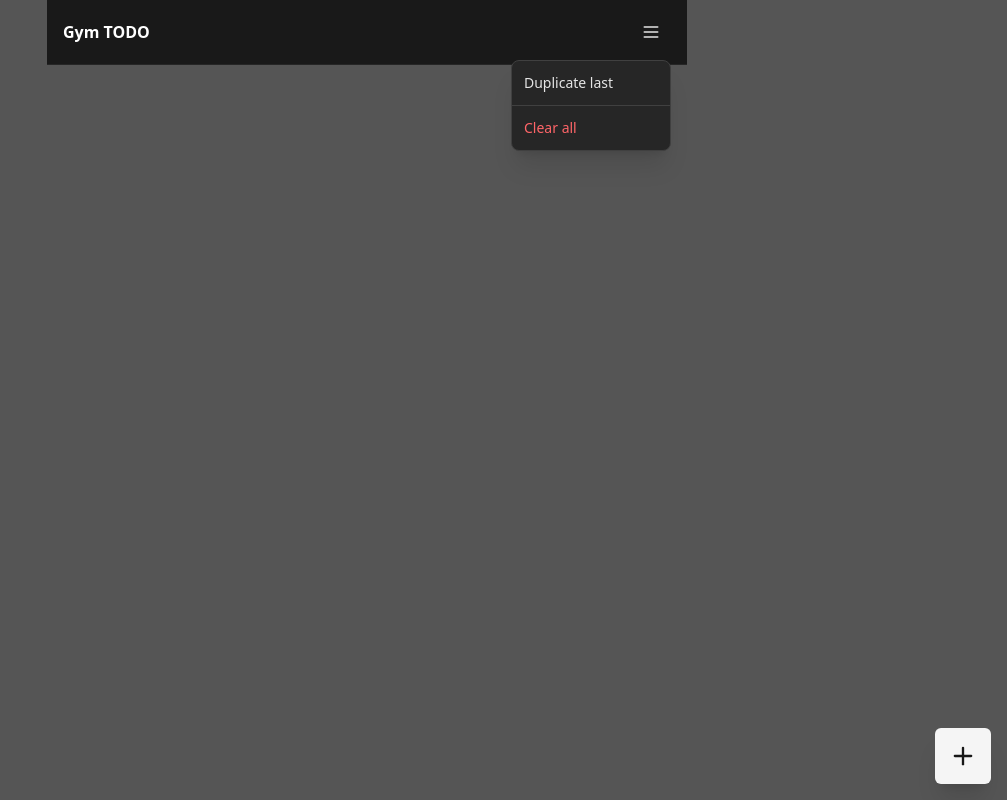
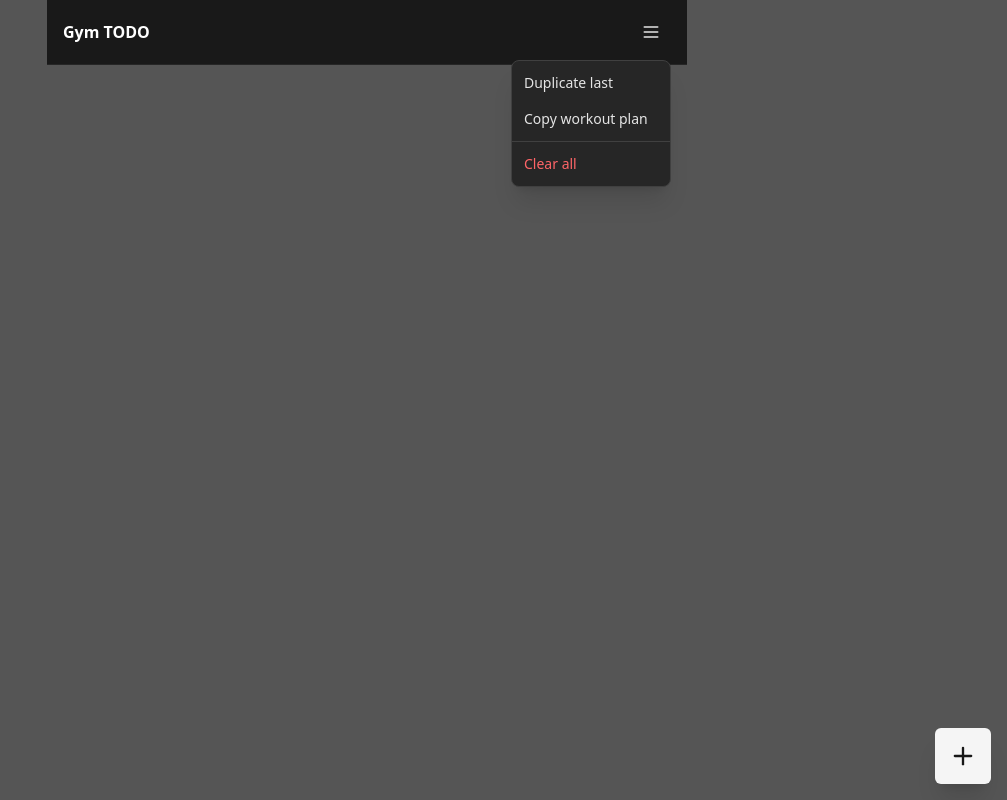
Before and after one commit to VincenzoMagnano/one-page-fit-exercise, a React (Vite) app in the folder one page fit/: page / in a window 1280 px wide. Both pictures are taken after a click on the button 924 px from the left and 32 px from the top of the page. Shown: the whole page, without its empty margins (273-1280 px from the left). Built offline with nearby package versions, Linux system fonts and the light colour scheme.

Commit message:
add function copy in txt format

```diff
--- a/one page fit/src/App.tsx
+++ b/one page fit/src/App.tsx
@@ -245,6 +245,57 @@ function App() {
     }, 200);
   };
 
+  const copyAllContent = async () => {
+    let content = "🏋️ GYM TODO - Workout Plan\n";
+    content += "=" .repeat(30) + "\n\n";
+
+    if (items.length === 0) {
+      content += "No exercises added yet.\n";
+    } else {
+      items.forEach((item, index) => {
+        if (item.type === "section") {
+          content += `\n📁 ${item.title.toUpperCase()}\n`;
+          content += "-".repeat(item.title.length + 4) + "\n";
+        } else {
+          // Exercise item
+          const exerciseName = item.exercise || "Unnamed Exercise";
+          content += `${index + 1}. ${exerciseName}`;
+
+          const details = [];
+          if (typeof item.series === "number") details.push(`${item.series} series`);
+          if (item.reps) details.push(`${item.reps} reps`);
+          if (typeof item.weight === "number") details.push(`${item.weight}kg`);
+          if (typeof item.restSec === "number") details.push(`${item.restSec}s rest`);
+
+          if (details.length > 0) {
+            content += ` (${details.join(", ")})`;
+          }
+          content += "\n";
+        }
+      });
+    }
+
+    content += "\n" + "=" .repeat(30) + "\n";
+    content += `Generated on ${new Date().toLocaleDateString()} at ${new Date().toLocaleTimeString()}\n`;
+
+    try {
+      await navigator.clipboard.writeText(content);
+      // You could add a toast notification here if you have one
+      alert("Workout plan copied to clipboard! 💪");
+    } catch {
+      // Fallback for older browsers
+      const textArea = document.createElement("textarea");
+      textArea.value = content;
+      document.body.appendChild(textArea);
+      textArea.select();
+      document.execCommand("copy");
+      document.body.removeChild(textArea);
+      alert("Workout plan copied to clipboard! 💪");
+    }
+
+    closeBurgerMenu();
+  };
+
   function handleEnter(e: React.KeyboardEvent<HTMLInputElement>) {
     if (e.key === "Enter") {
       e.preventDefault();
@@ -290,6 +341,12 @@ function App() {
                     }}
                   >
                     Duplicate last
+                  </button>
+                  <button
+                    className="w-full px-3 py-2 text-left text-sm text-neutral-200 hover:bg-neutral-700 transition-colors duration-150"
+                    onClick={copyAllContent}
+                  >
+                    Copy workout plan
                   </button>
                   <div className="border-t border-neutral-700 my-1" />
                   <button
```
